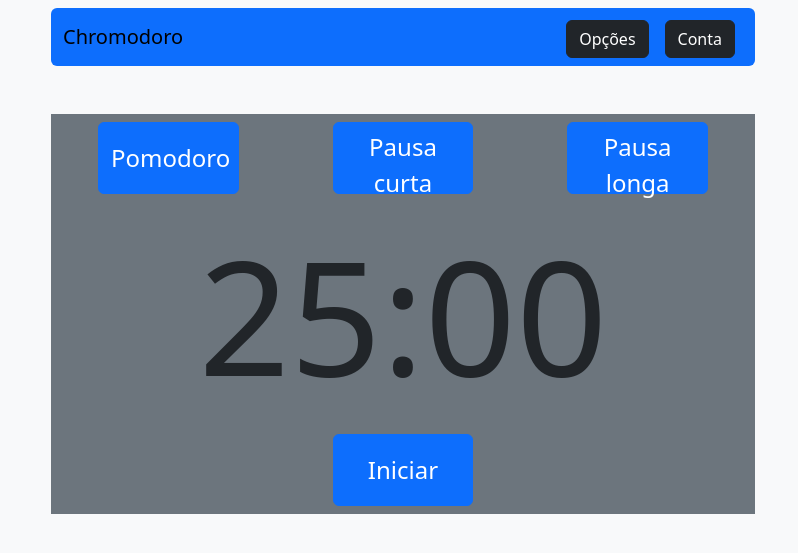
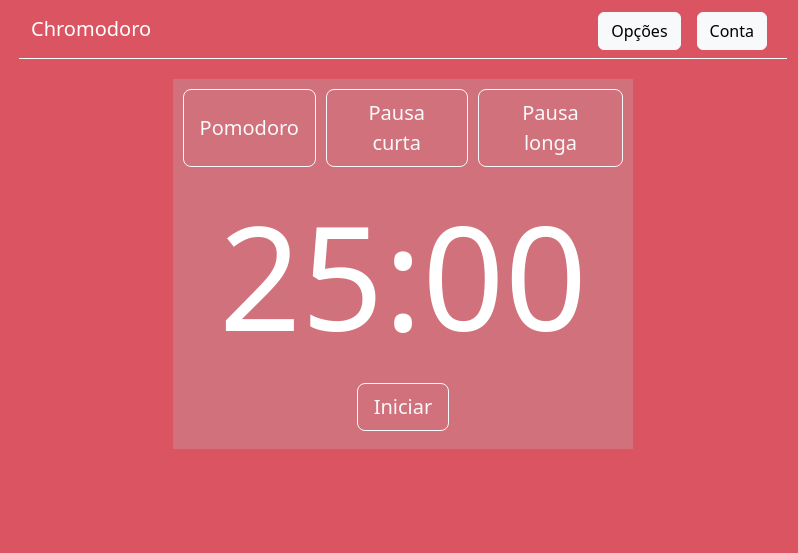
Before and after one commit to Carjooj/Chromodoro, a Node server app: page / in a window 1280 px wide. Shown: the top 553 px of the page, without its empty margins (237-1035 px from the left). Run offline with Node 20, Linux system fonts and the light colour scheme; some libraries are stand-ins or nearby versions.

Commit message:
Mudanças no front end
div do timer com os botões feita de forma correta, responsividade
ok por enquanto. começando a usar jquery/DOM

```diff
--- a/package.json
+++ b/package.json
@@ -2,6 +2,7 @@
   "dependencies": {
     "body-parser": "^1.20.2",
     "express": "^4.18.2",
-    "express-handlebars": "^7.0.7"
+    "express-handlebars": "^7.0.7",
+    "jquery": "^3.7.0"
   }
 }
--- a/public/styles/estilo.css
+++ b/public/styles/estilo.css
@@ -1,7 +1,19 @@
+
+
+body {
+    background-color: #db5461;
+}
+
+.divexterna {
+    padding-inline: 20%;
+}
+
+
 .col .active {
     background-color: green;
     border-color: green;
 }
+
 
 .option {
     background-color: #ff4133;
@@ -9,20 +21,41 @@
 }
 
 .option:hover {
-    background-color: #b9b9b9;
-    border-color: #a9a9a9;
+    background-color: green;
+    border-color: green;
+    /*background-color: #b9b9b9;
+    border-color: #a9a9a9;*/
 }
 
 .option:first-child:active {
     background-color: #b9b9b9;
 }
 
-#divtimer {
-    font-size: 10em;
+.timercontainer {
+    padding-inline: 20%;
 }
 
-.timerbtn {
-    width: 20%;
-    height: 3em;
-    font-size: 1.5em;
+.timersection{
+    background-color: #D1717B;
+    margin-top: 20px;
+    padding: 10px;
 }
+
+#divtimer {
+    font-size: 9em;
+}
+
+
+
+.divbtn {
+    gap: 10px;
+}
+
+
+
+@media screen and (max-width: 648px) {
+    .divexterna {
+        padding-inline: 0;
+    }
+}
+/*648*/
--- a/views/chromodoro.handlebars
+++ b/views/chromodoro.handlebars
@@ -1,9 +1,9 @@
-<div class="mx-5 px-5 py-2">
-    <div class="mx-5 px-5">
-        <div class="mx-5 px-5">
-            <nav class="rounded navbar navbar-expand-lg bg-primary">
+<div class="divexterna">
+    <div class="">
+        <div class="">
+            <nav class=" navbar navbar-expand-lg border-bottom border-white">
                 <div class="container-fluid">
-                    <a class="navbar-brand" href="#">Chromodoro</a>
+                    <a class="navbar-brand text-white" href="#">Chromodoro</a>
                     <button class="navbar-toggler" type="button" data-bs-toggle="collapse"
                         data-bs-target="#navbarSupportedContent" aria-controls="navbarSupportedContent"
                         aria-expanded="false" aria-label="Toggle navigation">
@@ -14,11 +14,10 @@
                             <ul class="navbar-nav me-auto mb-2 mb-lg-0">
                                 <li class="nav-item mx-2 mt-1">
                                     <!-- Button trigger modal -->
-                                    <button type="button" class="btn btn-dark" data-bs-toggle="modal"
+                                    <button type="button" class="btn btn-light" data-bs-toggle="modal"
                                         data-bs-target="#modalconfig">
                                         Opções
                                     </button>
-
                                     <!-- Modal -->
                                     <div class="modal fade" id="modalconfig" tabindex="-1"
                                         aria-labelledby="exampleModalLabel" aria-hidden="true">
@@ -113,33 +112,35 @@
                                                     </div>
                                                 </div>
                                                 <div class="modal-footer">
-                                                    <button type="button" class="btn btn-primary">Salvar</button>
+                                                    <button type="button" class="btn btn-primary" id="btnsaveopt">Salvar</button>
                                                 </div>
                                             </div>
                                         </div>
                                     </div>
                                 </li>
                                 <li class="nav-item mx-2 mt-1">
-                                    <a class="btn btn-dark" href="/conta">Conta</a>
+                                    <a class="btn btn-light" href="/conta">Conta</a>
                                 </li>
                             </ul>
                         </div>
                     </div>
                 </div>
             </nav>
-            <section class="bg-secondary mt-5">
-                <div class="d-flex justify-content-around pt-2">
-                    <button class="btn btn-primary timerbtn">Pomodoro</button>
-                    <button class="btn btn-primary timerbtn">Pausa curta</button>
-                    <button class="btn btn-primary timerbtn">Pausa longa</button>
+            <div class="timercontainer">
+                <div class="d-flex flex-column timersection">
+                    <div class="d-flex justify-content-evenly divbtn">
+                        <button class="btn btn-outline-light btn-lg timerbtn" id="btnpomodoro">Pomodoro</button>
+                        <button class="btn btn-outline-light btn-lg timerbtn" id="btnpausacurta">Pausa curta</button>
+                        <button class="btn btn-outline-light btn-lg timerbtn" id="btnpausalonga">Pausa longa</button>
+                    </div>
+                    <div class="d-flex justify-content-center text-white " id="divtimer">
+                        25:00
+                    </div>
+                    <div class="d-flex justify-content-center pb-2">
+                        <button class="btn btn-outline-light btn-lg timerbtn" id="btniniciar">Iniciar</button>
+                    </div>
                 </div>
-                <div class="d-flex justify-content-center" id="divtimer">
-                    25:00
-                </div>
-                <div class="d-flex justify-content-center pb-2">
-                    <button class="btn btn-primary timerbtn">Iniciar</button>
-                </div>
-            </section>
+            </div>
         </div>
     </div>
 </div>
--- a/views/layouts/main.handlebars
+++ b/views/layouts/main.handlebars
@@ -11,9 +11,10 @@
     integrity="sha384-w76AqPfDkMBDXo30jS1Sgez6pr3x5MlQ1ZAGC+nuZB+EYdgRZgiwxhTBTkF7CXvN"
     crossorigin="anonymous"></script>
   <link href="/styles/estilo.css" rel="stylesheet">
+  <script src="https://code.jquery.com/jquery-3.7.0.slim.js" integrity="sha256-7GO+jepT9gJe9LB4XFf8snVOjX3iYNb0FHYr5LI1N5c=" crossorigin="anonymous"></script>
   <title>Chromodoro</title>
 </head>
-<body class="bg-body-tertiary">
+<body>
     {{{body}}}
 </body>
 </html>
```
Also changed, not shown: 1 other file.
